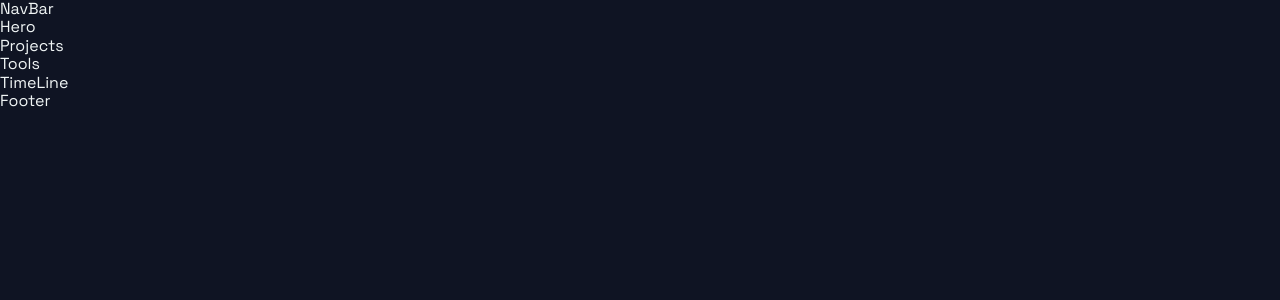
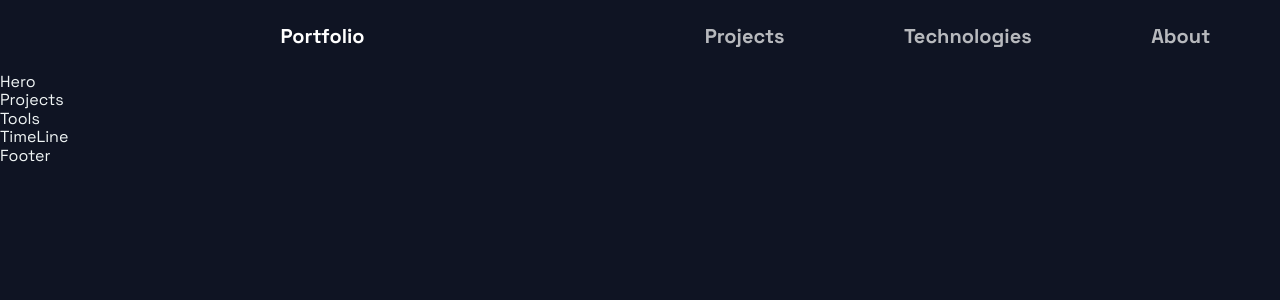
Before and after one commit to lukaszmielczarekdev/my-portfolio, a React (Create React App) app: page / in a window 1280 px wide. Shown: the top 300 px of the page. Built offline with nearby package versions, Linux system fonts and the light colour scheme.

Commit message:
MP-4 navbar component (without logo)

```diff
--- a/src/components/NavBar/NavBar.jsx
+++ b/src/components/NavBar/NavBar.jsx
@@ -1,7 +1,24 @@
 import React from "react";
+import {
+  Container,
+  NavSection,
+  NavigationTitle,
+  NavigationLink,
+} from "./NavBarStyles";
 
 const NavBar = () => {
-  return <div>NavBar</div>;
+  return (
+    <Container>
+      <NavSection>
+        <NavigationTitle>Portfolio</NavigationTitle>
+      </NavSection>
+      <NavSection>
+        <NavigationLink href="#projects">Projects</NavigationLink>
+        <NavigationLink href="#technologies">Technologies</NavigationLink>
+        <NavigationLink href="#about">About</NavigationLink>
+      </NavSection>
+    </Container>
+  );
 };
 
 export default NavBar;
--- /dev/null
+++ b/src/components/NavBar/NavBarStyles.js
@@ -0,0 +1,55 @@
+import styled from "styled-components";
+
+// Container
+export const Container = styled.div`
+  display: grid;
+  justify-content: center;
+  grid-template-columns: repeat(2, 1fr);
+  grid-template-rows: 1fr;
+  grid-column-gap: 1rem;
+  padding: 1rem;
+
+  @media ${(props) => props.theme.breakpoints.sm} {
+    display: grid;
+    grid-template-columns: 1fr;
+    grid-template-rows: repeat(2, 1fr);
+    grid-column-gap: 0.5rem;
+    grid-row-gap: 0.5rem;
+  }
+`;
+
+//NavSection
+export const NavSection = styled.div`
+  display: flex;
+  align-content: center;
+  justify-content: space-around;
+`;
+
+// NavTitle
+export const NavigationTitle = styled.div`
+  font-size: 2rem;
+  font-weight: bold;
+  color: white;
+  transition: 0.4s ease;
+  margin: 1.5rem;
+  @media ${(props) => props.theme.breakpoints.sm} {
+    margin: 1rem;
+  }
+`;
+
+// NavLink
+export const NavigationLink = styled.a`
+  font-size: 2rem;
+  font-weight: bold;
+  color: rgba(255, 255, 255, 0.7);
+  transition: 0.4s ease;
+  margin: 1.5rem;
+  &:hover {
+    color: white;
+    opacity: 1;
+    cursor: pointer;
+  }
+  @media ${(props) => props.theme.breakpoints.sm} {
+    margin: 1rem;
+  }
+`;
```
